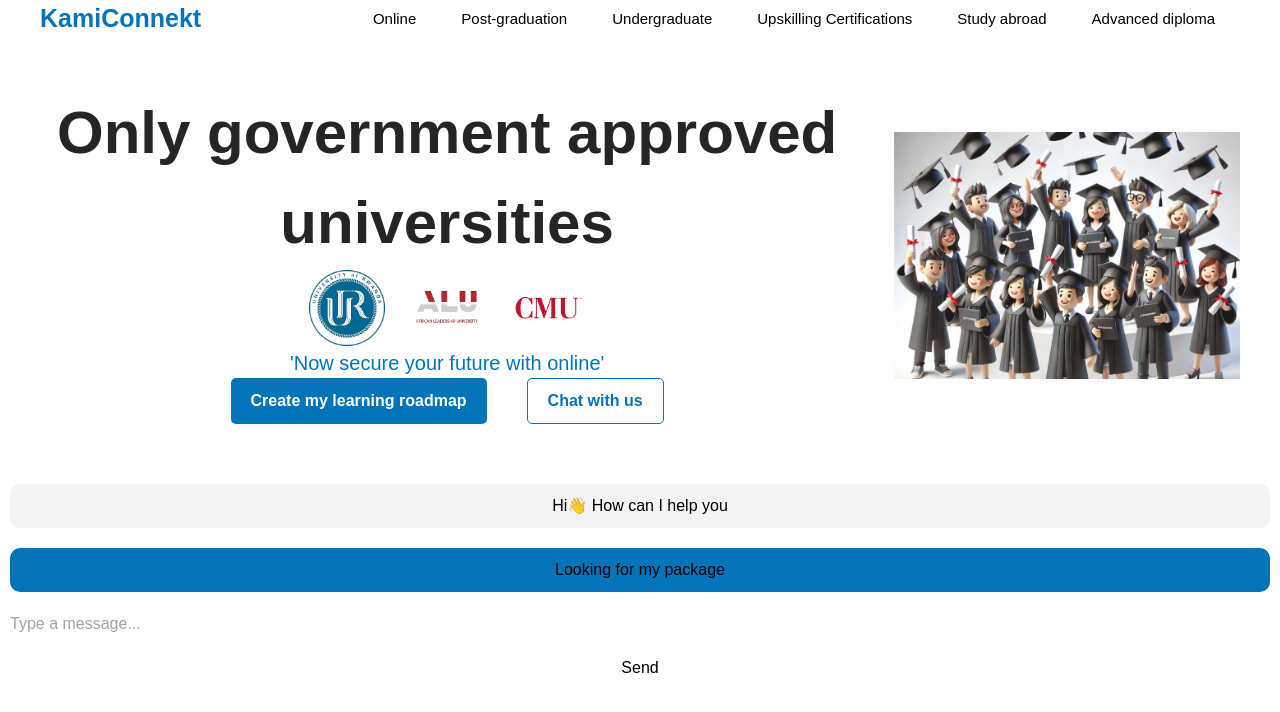
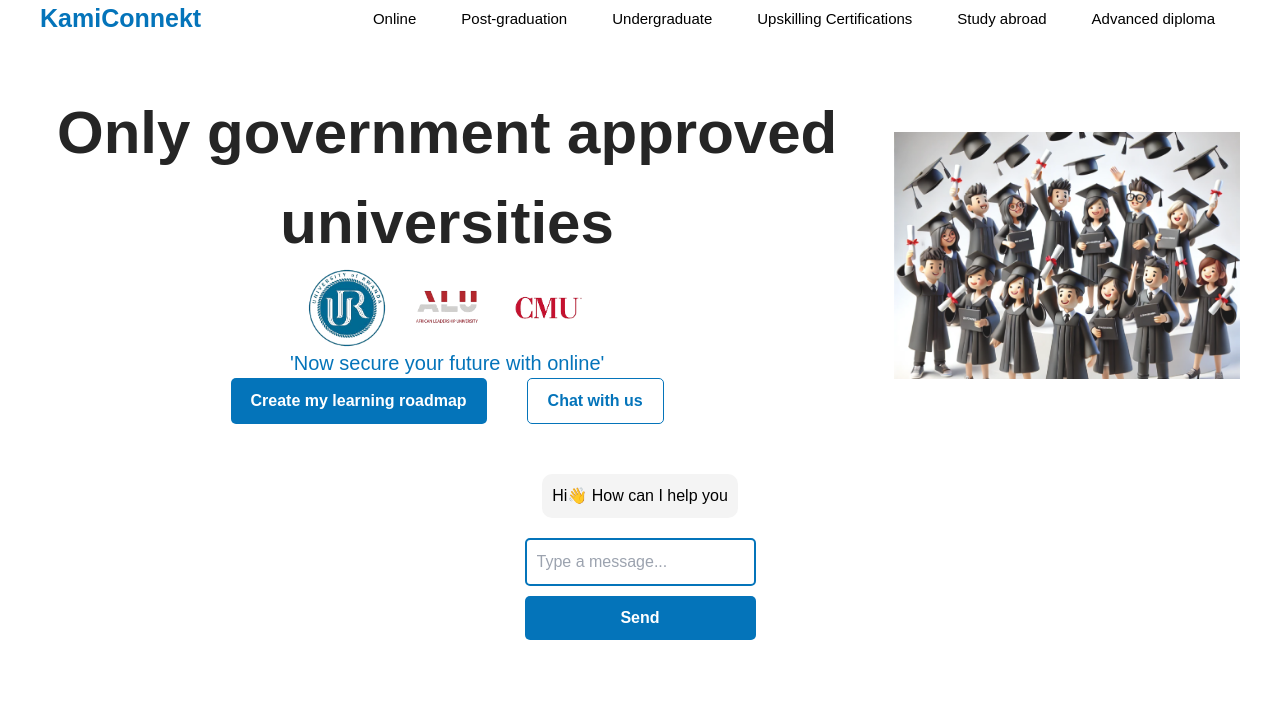
Before and after one commit to KamiConnect/frontend, a React (Create React App) app: page /home in a window 1280 px wide. Both pictures are taken after a click on the button "Chat with us". Shown: the top 712 px of the page. Built offline with nearby package versions, Linux system fonts and the light colour scheme; some icons are missing.

Commit message:
Added chatbot

```diff
--- a/src/Components/ChatBot.jsx
+++ b/src/Components/ChatBot.jsx
@@ -3,7 +3,6 @@ import React, { useState } from "react";
 const ChatBot = () => {
   const [messages, setMessages] = useState([
     { text: "Hi👋 How can I help you", isUser: false },
-    { text: "Looking for my package", isUser: true },
   ]);
   const [inputValue, setInputValue] = useState("");
 
@@ -38,7 +37,7 @@ const ChatBot = () => {
   };
 
   return (
-    <div style={{ display: "flex", flexDirection: "column" }}>
+    <div style={{ display: "flex", flexDirection: "column", justifyContent:"center", alignItems:"center", gap:"10px"}}>
       {messages.map((message, index) => (
         <div
           key={index}
@@ -57,9 +56,9 @@ const ChatBot = () => {
         value={inputValue}
         onChange={handleInputChange}
         placeholder="Type a message..."
-        style={{ padding: "10px", width: "100%" }}
+        style={{ padding: "10px", borderWidth:"2px", borderColor:"#0474BA", borderStyle:"solid", borderRadius:"5px"}}
       />
-      <button onClick={handleSendMessage} style={{ padding: "10px", width: "100%" }}>
+      <button onClick={handleSendMessage} style={{width:"100%", padding: "10px 20px", border: "none", backgroundColor: "#0474BA", borderRadius: "5px", color: "#fff", fontWeight: "bold" }}>
         Send
       </button>
     </div>
--- a/src/Components/Home.jsx
+++ b/src/Components/Home.jsx
@@ -1,27 +1,40 @@
-import React from "react";
+import React, { useState } from "react";
 import ur from "../Assets/ur.png"
 import alu from "../Assets/alu.png"
 import cmu from "../Assets/cmu.png"
 import students from "../Assets/grad.png"
+import ChatBot from "../Components/ChatBot";
 
-const Home=()=>{
-    return(
-        <div style={{display:"flex", justifyContent:"space-between", alignItems:"center", padding:"40px", gap:"40px"}}>
-            <div style={{display:"flex", flexDirection:"column", justifyContent:"center", alignItems:"center"}}>
-                <p style={{color:"#252525", fontWeight:"bold", fontSize:"60px"}}>Only government approved universities</p>
-                <div style={{display:"flex", justifyContent:"center", alignItems:"center", gap:"20px"}}>
-                    <div><img src={ur} alt="" width={80}/></div>
-                    <div><img src={alu} alt="" width={80}/></div>
-                    <div><img src={cmu} alt="" width={80}/></div>
+const Home = () => {
+    const [showChatBot, setShowChatBot] = useState(false);
+
+    const handleChatWithUsClick = () => {
+        setShowChatBot(true);
+    };
+
+    return (
+
+        <div style={{display:"flex", flexDirection:"column", justifyContent:"center", alignItems:"center"}}>
+            <div style={{ display: "flex", justifyContent: "space-between", alignItems: "center", padding: "40px", gap: "40px" }}>
+                <div style={{ display: "flex", flexDirection: "column", justifyContent: "center", alignItems: "center" }}>
+                    <p style={{ color: "#252525", fontWeight: "bold", fontSize: "60px" }}>Only government approved universities</p>
+                    <div style={{ display: "flex", justifyContent: "center", alignItems: "center", gap: "20px" }}>
+                        <div><img src={ur} alt="" width={80} /></div>
+                        <div><img src={alu} alt="" width={80} /></div>
+                        <div><img src={cmu} alt="" width={80} /></div>
+                    </div>
+                    <p style={{ color: "#0474BA", fontWeight: "normal", fontSize: "20px" }}>'Now secure your future with online'</p>
+                    <div style={{ display: "flex", gap: "40px" }}>
+                        <button style={{ padding: "10px 20px", border: "none", backgroundColor: "#0474BA", borderRadius: "5px", color: "#fff", fontWeight: "bold" }}>Create my learning roadmap</button>
+                        <button onClick={handleChatWithUsClick} style={{ padding: "10px 20px", border: "none", borderColor: "#0474BA", borderStyle: "solid", borderWidth: "1px", borderRadius: "5px", color: "#0474BA", fontWeight: "bold" }}>Chat with us</button>
+                    </div>
                 </div>
-                <p style={{color:"#0474BA", fontWeight:"normal", fontSize:"20px"}}>'Now secure your future with online'</p>
-                <div style={{display:"flex", gap:"40px"}}>
-                    <button style={{padding:"10px 20px", border:"none", backgroundColor:"#0474BA", borderRadius:"5px", color:"#fff", fontWeight:"bold"}}>Create my learning roadmap</button>
-                    <button  style={{padding:"10px 20px", border:"none", borderColor:"#0474BA", borderStyle:"solid", borderWidth:"1px", borderRadius:"5px", color:"#0474BA", fontWeight:"bold"}}>Chat with us</button>
+                <div>
+                    <img src={students} alt="" width={480} />
                 </div>
             </div>
-            <div>
-                <img src={students} alt="" width={480}/>
+            <div style={{width:"40%", display:"flex", flexDirection:"column", justifyContent:"center", alignItems:"center"}}>
+                {showChatBot && <ChatBot />}
             </div>
         </div>
     )
--- a/src/Pages/Homepage.jsx
+++ b/src/Pages/Homepage.jsx
@@ -8,7 +8,6 @@ const Homepage=()=>{
         <div style={{display:"flex", flexDirection:"column", gap:"10px"}}>
             <Navbar />
             <Home />
-            <ChatBot />
         </div>
     )
 }
--- a/src/Pages/Login.jsx
+++ b/src/Pages/Login.jsx
@@ -95,7 +95,7 @@ const Login = () => {
           Your data is secure with us
         </p>
         <Link
-          to="/login"
+          to="/home"
           style={{
             width: "40%",
             padding: "10px",
```
